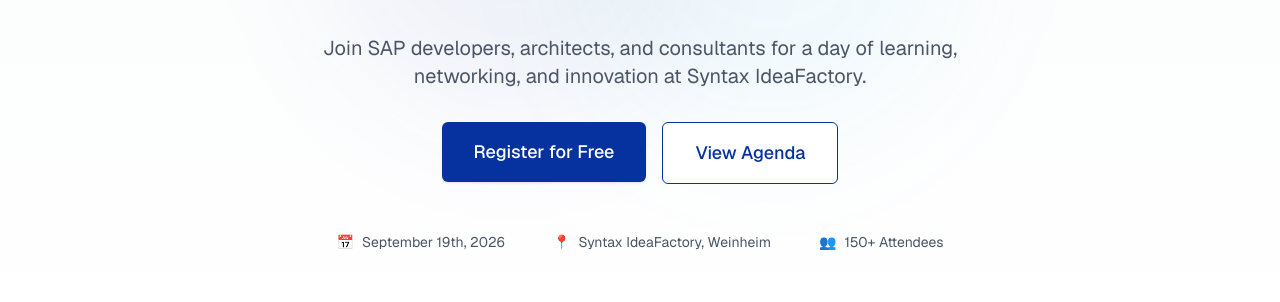
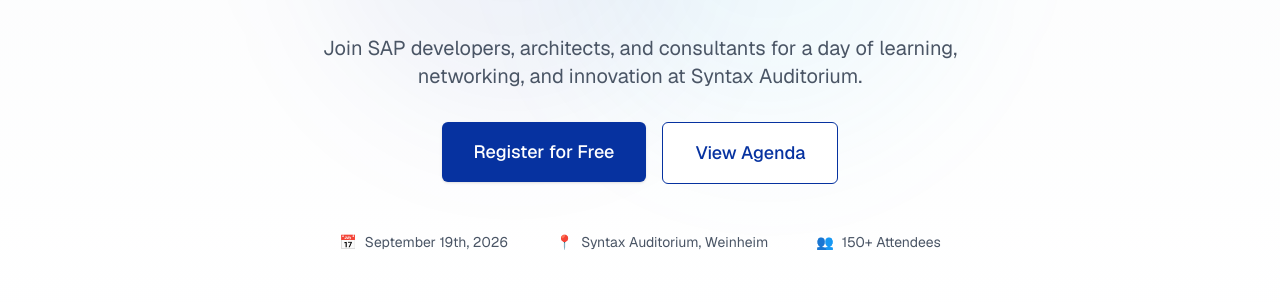
Before and after one commit to sitwhm/sitwhm-web, a Next.js app: page / in a window 1280 px wide. Shown: the part 463-765 px from the top of the page. Built offline with nearby package versions, Linux system fonts and the light colour scheme.

Commit message:
chore: rename venue from IdeaFactory to Syntax Auditorium
Co-Authored-By: Claude Opus 4.5 <noreply@anthropic.com>

```diff
--- a/app/siteConfig.ts
+++ b/app/siteConfig.ts
@@ -2,11 +2,11 @@ export const siteConfig = {
   name: "SAP Inside Track Weinheim 2026",
   shortName: "SITWHM 2026",
   url: "https://sitwhm.com",
-  description: "Free community tech conference for SAP developers, architects, and consultants. September 19th, 2026 at Syntax IdeaFactory, Weinheim.",
+  description: "Free community tech conference for SAP developers, architects, and consultants. September 19th, 2026 at Syntax Auditorium, Weinheim.",
   event: {
     date: "September 19th, 2026",
     time: "9:00 AM - 6:00 PM",
-    venue: "Syntax IdeaFactory",
+    venue: "Syntax Auditorium",
     city: "Weinheim",
     country: "Germany",
     capacity: 150,
--- a/components/sections/Hero.tsx
+++ b/components/sections/Hero.tsx
@@ -41,7 +41,7 @@ export function Hero() {
             Join SAP developers, architects, and consultants for a day of learning,
           </FadeSpan>{" "}
           <FadeSpan delay={0.6}>
-            networking, and innovation at Syntax IdeaFactory.
+            networking, and innovation at Syntax Auditorium.
           </FadeSpan>
         </p>
 
--- a/components/sections/Location.tsx
+++ b/components/sections/Location.tsx
@@ -7,7 +7,7 @@ export function Location() {
     {
       icon: RiMapPinLine,
       title: "Address",
-      description: "Syntax IdeaFactory, Weinheim, Germany",
+      description: "Syntax Auditorium, Weinheim, Germany",
     },
     {
       icon: RiSubwayLine,
@@ -34,7 +34,7 @@ export function Location() {
             </FadeDiv>
             <FadeDiv delay={0.1}>
               <p className="mt-4 text-lg text-gray-600">
-                Find us at the innovative Syntax IdeaFactory in Weinheim
+                Find us at the innovative Syntax Auditorium in Weinheim
               </p>
             </FadeDiv>
           </div>
```
